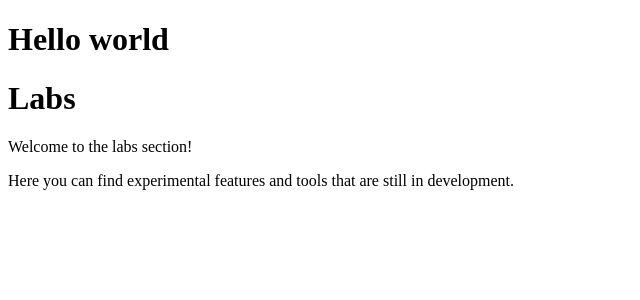
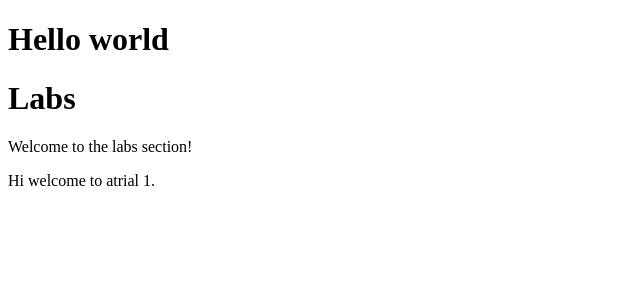
Before and after one commit to rahulcj02/kambaz-react-web-app, a React (Vite) app: page / in a window 1280 px wide. Shown: the top 300 px of the page, without its empty margins (0-640 px from the left). Built offline with nearby package versions, Linux system fonts and the light colour scheme.

Commit message:
trial branch commit

```diff
--- a/src/Labs/index.tsx
+++ b/src/Labs/index.tsx
@@ -5,7 +5,7 @@ export default function Labs () {
     <div>
       <h1>Labs</h1>
       <p>Welcome to the labs section!</p>
-      <p>Here you can find experimental features and tools that are still in development.</p>
+      <p>Hi welcome to atrial 1.</p>
     </div>
   );
 }
```
